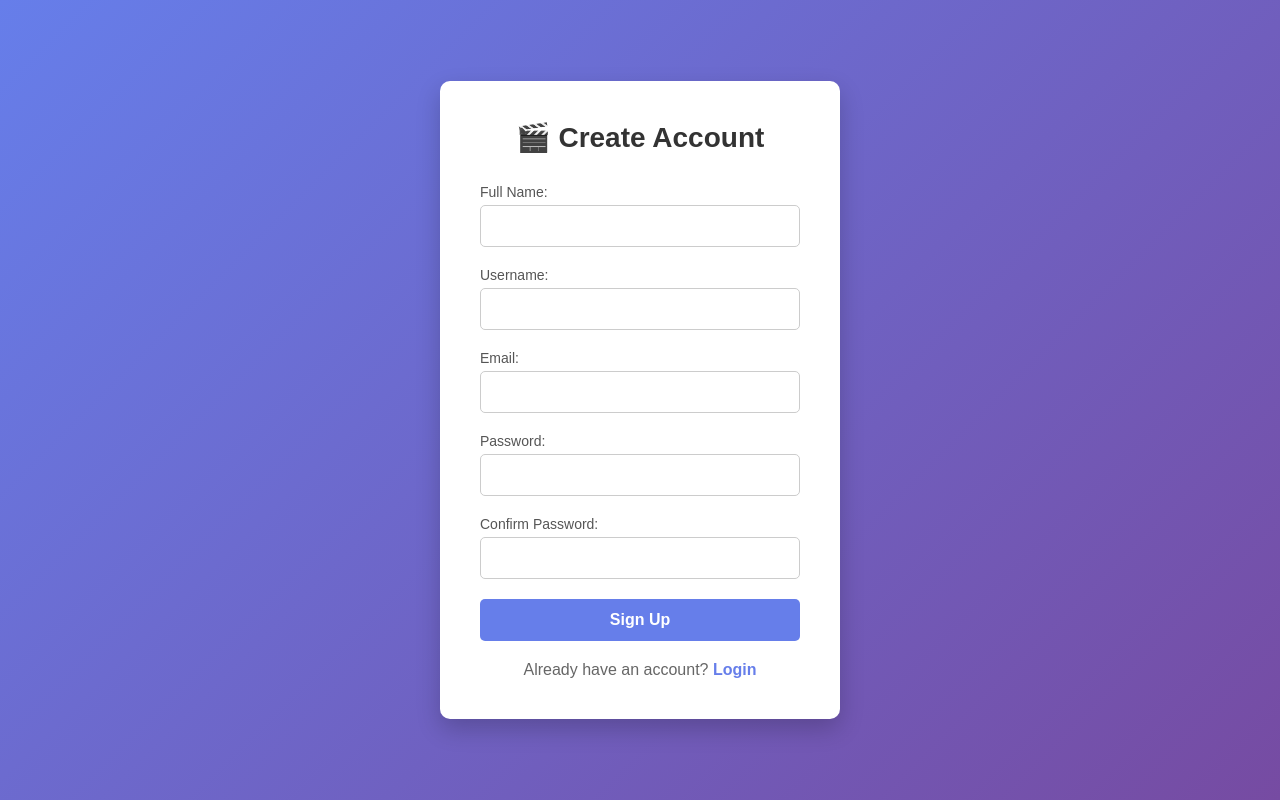
After one commit to elyse-iradukunda/Php-Learning, a PHP site: page /assignments/signup.php in a window 1280 px wide. The commit adds this page. Run offline with PHP 8.4, Linux system fonts and the light colour scheme.

Commit message:
here is the work I have done

```diff
--- /dev/null
+++ b/assignments/signup.php
@@ -0,0 +1,193 @@
+<?php
+session_start();
+
+// If already logged in, redirect to main page
+if (isset($_SESSION['user_id'])) {
+    header("Location: index.php");
+    exit();
+}
+
+$connect = mysqli_connect('localhost', 'root', '', 'studio_db');
+if (!$connect) {
+    die("Connection failed: " . mysqli_connect_error());
+}
+
+$error = "";
+$success = "";
+
+if (isset($_POST['signup'])) {
+    $username = mysqli_real_escape_string($connect, $_POST['username']);
+    $email = mysqli_real_escape_string($connect, $_POST['email']);
+    $full_name = mysqli_real_escape_string($connect, $_POST['full_name']);
+    $password = $_POST['password'];
+    $confirm_password = $_POST['confirm_password'];
+
+    // Validation
+    if ($password !== $confirm_password) {
+        $error = "Passwords do not match!";
+    } elseif (strlen($password) < 6) {
+        $error = "Password must be at least 6 characters long!";
+    } else {
+        // Check if username or email already exists
+        $check_query = "SELECT * FROM users WHERE username='$username' OR email='$email'";
+        $check_result = mysqli_query($connect, $check_query);
+
+        if (mysqli_num_rows($check_result) > 0) {
+            $error = "Username or email already exists!";
+        } else {
+            // Hash the password
+            $hashed_password = password_hash($password, PASSWORD_DEFAULT);
+
+            // Insert new user
+            $query = "INSERT INTO users (username, email, password, full_name)
+                      VALUES ('$username', '$email', '$hashed_password', '$full_name')";
+
+            if (mysqli_query($connect, $query)) {
+                $success = "Account created successfully! You can now login.";
+            } else {
+                $error = "Error creating account. Please try again.";
+            }
+        }
+    }
+}
+?>
+<!DOCTYPE html>
+<html>
+<head>
+    <meta charset="utf-8">
+    <meta name="viewport" content="width=device-width, initial-scale=1">
+    <title>Sign Up - Studio Management</title>
+    <style>
+        * {
+            margin: 0;
+            padding: 0;
+            box-sizing: border-box;
+        }
+        body {
+            background: linear-gradient(135deg, #667eea 0%, #764ba2 100%);
+            font-family: Arial, sans-serif;
+            display: flex;
+            justify-content: center;
+            align-items: center;
+            min-height: 100vh;
+            padding: 20px;
+        }
+        .signup-container {
+            background-color: white;
+            padding: 40px;
+            border-radius: 10px;
+            box-shadow: 0 10px 25px rgba(0,0,0,0.2);
+            width: 100%;
+            max-width: 400px;
+        }
+        h1 {
+            text-align: center;
+            color: #333;
+            margin-bottom: 30px;
+            font-size: 28px;
+        }
+        .error {
+            background-color: #fee;
+            color: #c33;
+            padding: 10px;
+            border-radius: 5px;
+            margin-bottom: 20px;
+            text-align: center;
+            border: 1px solid #fcc;
+        }
+        .success {
+            background-color: #efe;
+            color: #3c3;
+            padding: 10px;
+            border-radius: 5px;
+            margin-bottom: 20px;
+            text-align: center;
+            border: 1px solid #cfc;
+        }
+        label {
+            color: #555;
+            font-weight: 500;
+            display: block;
+            margin-bottom: 5px;
+            font-size: 14px;
+        }
+        input {
+            width: 100%;
+            padding: 12px;
+            margin-bottom: 20px;
+            border-radius: 5px;
+            border: 1px solid #ccc;
+            font-size: 14px;
+        }
+        input:focus {
+            outline: none;
+            border-color: #667eea;
+            box-shadow: 0 0 5px rgba(102, 126, 234, 0.3);
+        }
+        button {
+            width: 100%;
+            padding: 12px;
+            border: none;
+            border-radius: 5px;
+            background-color: #667eea;
+            color: white;
+            cursor: pointer;
+            font-size: 16px;
+            font-weight: 600;
+            transition: background-color 0.3s;
+        }
+        button:hover {
+            background-color: #5568d3;
+        }
+        .login-link {
+            text-align: center;
+            margin-top: 20px;
+            color: #666;
+        }
+        .login-link a {
+            color: #667eea;
+            text-decoration: none;
+            font-weight: 600;
+        }
+        .login-link a:hover {
+            text-decoration: underline;
+        }
+    </style>
+</head>
+<body>
+    <div class="signup-container">
+        <h1>🎬 Create Account</h1>
+
+        <?php if($error): ?>
+            <div class="error"><?php echo $error; ?></div>
+        <?php endif; ?>
+
+        <?php if($success): ?>
+            <div class="success"><?php echo $success; ?></div>
+        <?php endif; ?>
+
+        <form method="POST" action="">
+            <label for="full_name">Full Name:</label>
+            <input type="text" id="full_name" name="full_name" required>
+
+            <label for="username">Username:</label>
+            <input type="text" id="username" name="username" required>
+
+            <label for="email">Email:</label>
+            <input type="email" id="email" name="email" required>
+
+            <label for="password">Password:</label>
+            <input type="password" id="password" name="password" required>
+
+            <label for="confirm_password">Confirm Password:</label>
+            <input type="password" id="confirm_password" name="confirm_password" required>
+
+            <button type="submit" name="signup">Sign Up</button>
+        </form>
+
+        <div class="login-link">
+            Already have an account? <a href="login.php">Login</a>
+        </div>
+    </div>
+</body>
+</html>
```
Also changed, not shown: assignments/index.php (+150 -90 lines), assignments/login.php (added, +161 -0 lines).
